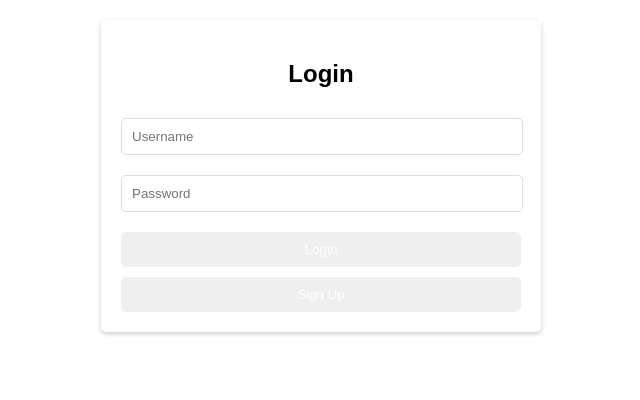
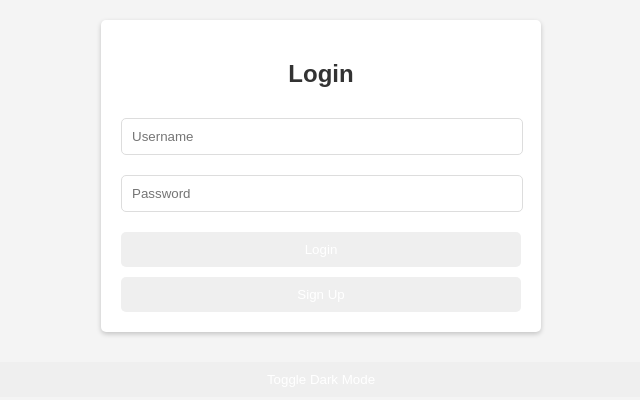
Before and after one commit to NexilCheats/VegaX-Bypasser, a plain HTML site: page index.html in a window 1280 px wide. Shown: the whole page, without its empty margins (319-959 px from the left). Drawn offline with Linux system fonts and the light colour scheme.

Commit message:
Update index.html

```diff
--- a/index.html
+++ b/index.html
@@ -6,8 +6,8 @@
     <title>VegaX Bypass</title>
     <link rel="stylesheet" href="styles.css"> <!-- Link to your CSS -->
 </head>
-<body>
-    <div id="form-container">
+<body class="light"> <!-- Default to light mode -->
+    <div id="form-container" class="light">
         <h2>Login</h2>
         <input type="text" id="username" placeholder="Username">
         <input type="password" id="password" placeholder="Password">
@@ -32,6 +32,11 @@
         <button id="logout-btn" class="hidden">Logout</button>
     </div>
 
+    <!-- Dark mode toggle button -->
+    <div style="text-align:center; margin-top:20px;">
+        <button id="dark-mode-toggle">Toggle Dark Mode</button>
+    </div>
+
     <script src="script.js"></script> <!-- Link to your JS -->
 </body>
 </html>
```
